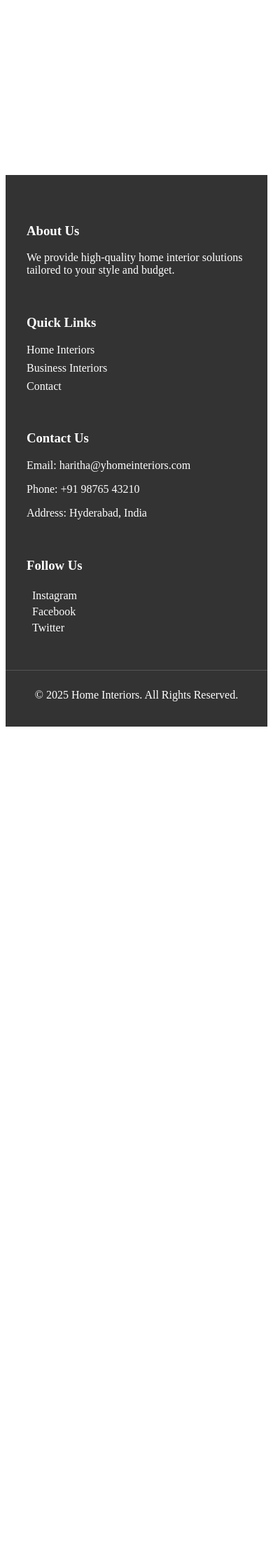
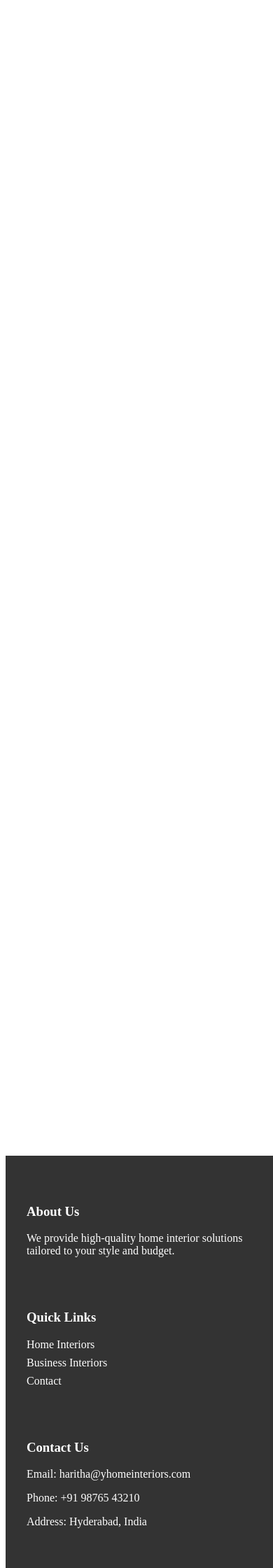
Before and after one commit to Harith252002/home-interiors-django, a Django app: page /category/business_cateogriesdetails/1/ in a window 390 px wide; the page is wider, and only the part inside the window is pictured. Shown: the part 749-2989 px from the top of that part at 70% size. Before the commit the page ends 1787 px from the top of that part, so only its background shows below. Run offline with Django 5.2, Linux system fonts and the light colour scheme; data comes from the database, SQL or seed files in the repository.

Commit message:
Update businessd.css

```diff
--- a/static/businessd.css
+++ b/static/businessd.css
@@ -150,20 +150,19 @@ footer {
     padding-top: 10px;
 }
 
-html, body {
-    height: 100%; /* Make sure the body takes the full height */
-    display: flex;
-    flex-direction: column;
+/* Responsive Design */
+@media (max-width: 768px) {
+    .footer-container {
+        flex-direction: column;
+        text-align: center;
+    }
+
+    .footer-section {
+        margin-bottom: 20px;
+    }
 }
-
-#content {
-    flex: 1; /* Pushes the footer down */
+footer{
+    position:absolute;
+    top: 2350px;
+    width: 100%;
 }
-
-footer {
-    width: 100%;
-    background-color: #333;
-    color: white;
-    padding: 20px 0;
-    position: relative; /* Remove absolute positioning */
-}
```
